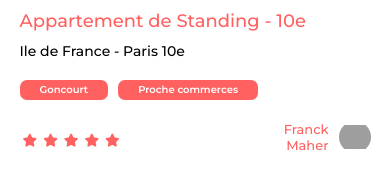
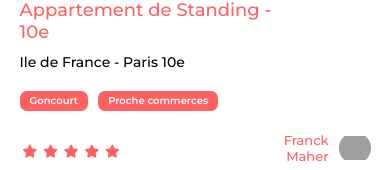
Before and after one commit to Dasher8/kasa_site, a React (Vite) app: page /flats/0979876d in a window 390 px wide. Shown: the part 351-521 px from the top of the page. Built offline with nearby package versions, Linux system fonts and the light colour scheme; grey boxes are pictures that could not be loaded; a web font is replaced by a local one.

Commit message:
fix: fix title

```diff
--- a/src/components/description/styles.scss
+++ b/src/components/description/styles.scss
@@ -136,8 +136,10 @@
       justify-content: flex-start;
       align-items: flex-start;
       .title {
+        width: 90%;
         font-size: 18px;
         margin: 0 0 10px;
+        word-wrap: break-word;
       }
 
       .location {
@@ -158,7 +160,7 @@
             height: 18px;
             border-radius: 7px;
             box-sizing: border-box;
-            padding: 10px 20px;
+            padding: 10px 10px;
             font-size: 10px;
           }
         }
@@ -179,7 +181,6 @@
           justify-content: flex-end;
           align-items: center;
           flex-direction: row;
-
 
           .host-name {
             max-width: 80px;
```
